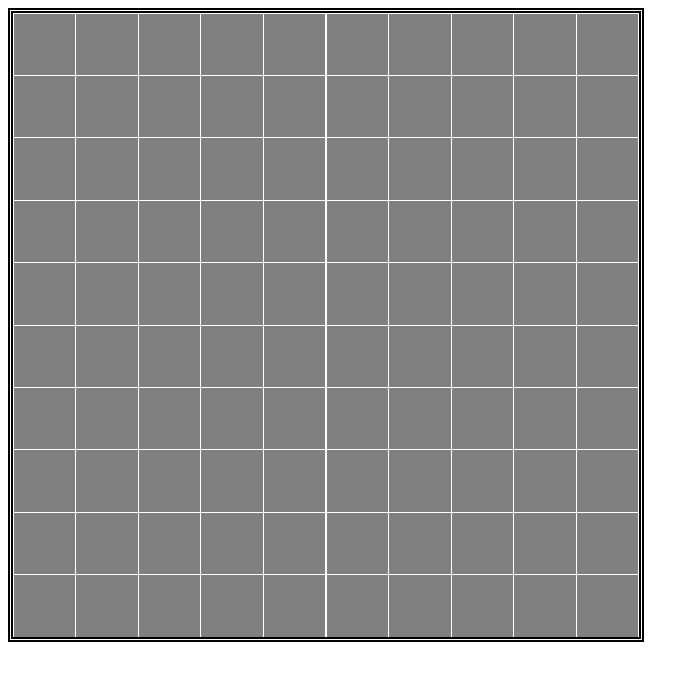
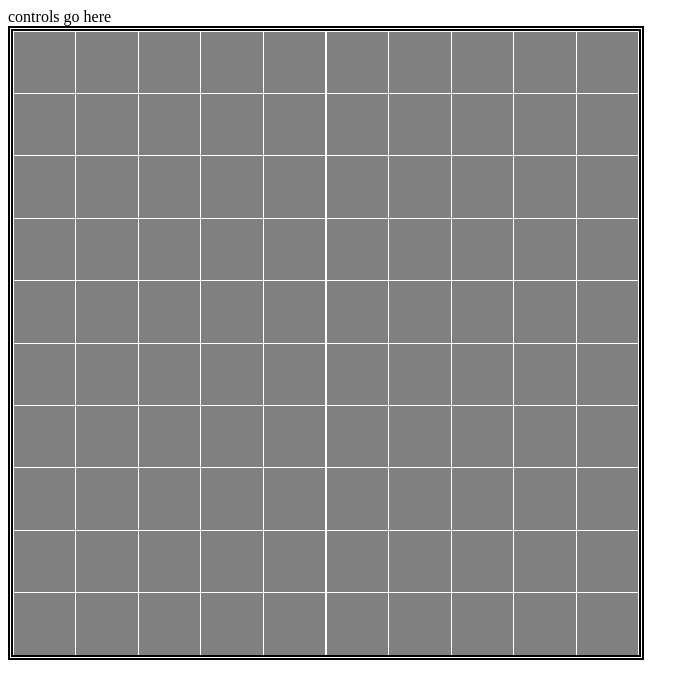
Before and after one commit to Iverson989/playground, a plain HTML site: page index.html in a window 1280 px wide. Shown: the whole page, without its empty margins (0-699 px from the left). Drawn offline with Linux system fonts and the light colour scheme.

Commit message:
added UI div to html to work on layout scheme

```diff
--- a/index.html
+++ b/index.html
@@ -9,6 +9,7 @@
   </head>
 
   <body>
+    <div id="ui-div">controls go here</div>
     <div id="grid-div">
       <div class="gridlet"></div>
       <div class="gridlet"></div>
```
